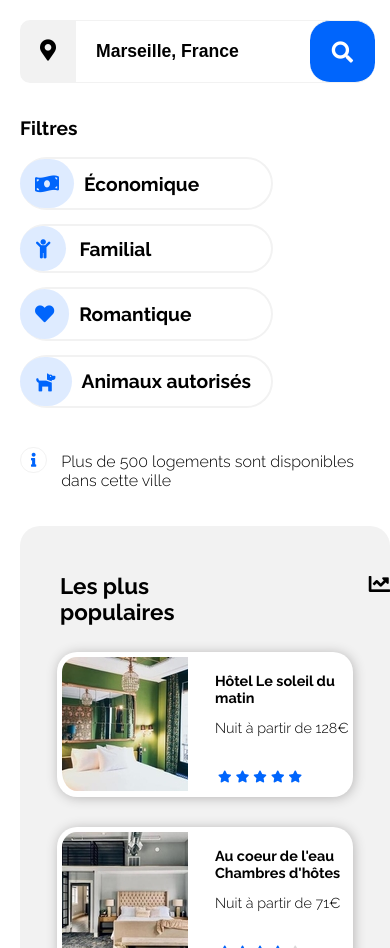
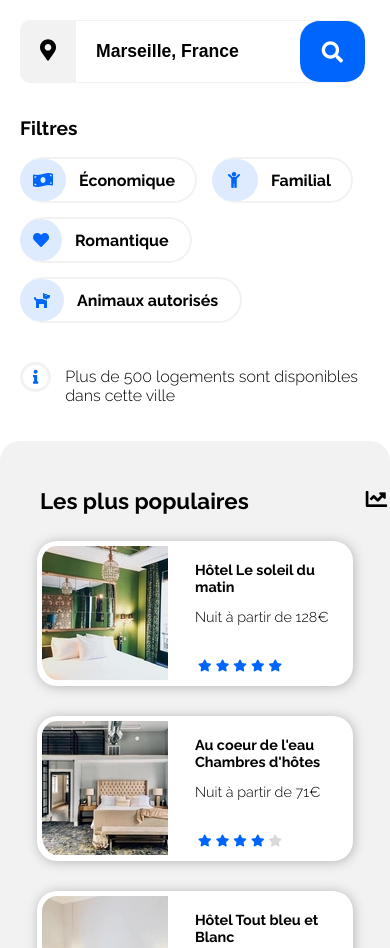
Before and after one commit to Davidvgn/DavidVignon_2_09012021, a plain HTML site: page index.html in a window 390 px wide. Shown: the part 295-1243 px from the top of the page. Drawn offline with Linux system fonts and the light colour scheme.

Commit message:
Mobile --> Section 'Filtres'

```diff
--- a/index.html
+++ b/index.html
@@ -44,7 +44,7 @@
 
 <!--SECTION "Recherche"-->
 
-            <section>
+            <section id="recherche">
                 <h1 class="trvz">Trouvez votre hébergement pour des vacances de rêve</h1>
                     <p>En plein centre ville ou en pleine nature</p>
 
@@ -75,7 +75,7 @@
 
 <!-- SECTION FILTRES-->
 
-            <section>
+            <section id="filtres">
 
                 <div id="conteneur2">   <!--FILTRES-->
 
@@ -101,7 +101,7 @@
 
 <!--Section "Hotel"-->
 
-            <section>
+            <section id='hotel'>
                 <div id="conteneur3"> <!--HEBERGEMENTS/LES PLUS POPULAIRES-->
 
                     <div class="elt3">                                                  <!--element 1 conteneur3 'HEBERGEMENT'-->
@@ -295,7 +295,7 @@
 
 <!--SECTION "ACTIVITES"-->
 
-            <section>
+            <section id="activites">
 
                 <h1 id="act">Activités à Marseille</h1>
 
--- a/style.css
+++ b/style.css
@@ -11,6 +11,7 @@
 body
 {
     font-family: 'Raleway', sans-serif;
+
 }
 a
 {
@@ -21,7 +22,9 @@ a
 {
     color: rgb(217,217,217);
 }
-#conteneur1                                          /* HEADER */
+                                                         /* HEADER */
+
+#conteneur1
 {
     display: flex;
     padding-bottom: 52px;
@@ -32,7 +35,7 @@ a
 #nav1 li
 {
     display: inline;
-    margin-left: 63px;
+    margin-left: 68px;
     padding-top: 10px;
 }
 #nav1 li:hover
@@ -57,7 +60,7 @@ a
      font-weight: bold;
      text-align: right;
      margin-left: 68px;
-     margin-right: 74px;
+     padding-right: 74px;
 }
 .ins:hover
 {
@@ -65,10 +68,11 @@ a
     border-top:solid #0065FC;
     padding-top: 52px;
 }
-section                         /* SECTION RECHERCHE */
-{
-    padding-left:52px;
-}
+#recherche                         /* SECTION RECHERCHE */
+    {
+       padding-left:52px;
+    }
+
 .trvz{              /* Titre SECTION RECHERCHE */
     font-size: 22px;
     padding-bottom: 20px;
@@ -128,6 +132,9 @@ form.formulaire button:hover
 {
     background: #0b7dda;
 }
+#filtres{
+    padding-left: 52px;
+}
 #conteneur2                         /* SECTION Filtres */
 {
     display: flex;
@@ -173,7 +180,7 @@ form.formulaire button:hover
     background-color: #deebff;
     color: #0065FC;
     margin-right:13px;
-    padding: 13px 16px 13px 16px;
+    padding: 13px 18px 13px 16px;
     border-radius: 300px;
 }
 #nav2 li:hover
@@ -199,6 +206,10 @@ form.formulaire button:hover
 {
     margin-top: 5px ;
 
+}
+
+#hotel{
+    padding-left: 52px;
 }
 #conteneur3{                            /* Conteneur "hebergements" - "les plus pop" */
     display: flex;
@@ -346,6 +357,9 @@ a[title*="Afficher"]{           /* 'afficher plus */
     padding-left: 3px;
     padding-bottom: 14px;
 }
+#activites{
+    padding-left: 52px;
+}
 #conteneur5{                    /* Activités à Marseille */
     display: flex;
 }
@@ -430,6 +444,7 @@ h3
 /* MOBILE */
 @media all and (max-width: 768px)
                                         /* HEADER MEDIA MOBILE */
+
 {
     #conteneur1
     {
@@ -487,7 +502,7 @@ h3
     .elt1:nth-child(1){
         flex: none;
         padding-left: 20px;
-        margin-right: 70px;
+        margin-right: 20px;
         margin-bottom: 38px;
         margin-top: 25px;
     }
@@ -505,18 +520,15 @@ h3
     .elt1:nth-child(3){
         order:2;
         flex: none;
-        margin-left: 90px;
-        margin-right: 0px;
+        margin-left: 140px;
+        padding-right: 0px;
         margin-top: 40px;
-
     }
  /* Fin media mobile header*/
-    section
-    {
+
+    #recherche{
         padding-left: 20px;
-    }
-
-                                /* Section 'Recherche' MOBILE */
+    }                               /* Section 'Recherche' MOBILE */
 
  .trvz{              /* Titre SECTION RECHERCHE */
     font-size: 23px;
@@ -534,7 +546,7 @@ h3
         padding: 20px;
         font-size: 1.1em;
         font-weight: bold;
-        width:240px;
+        width:230px;
         border-top: solid 1px #f2f2f2;
         border-bottom: solid 1px #f2f2f2;
     }
@@ -558,6 +570,10 @@ h3
     form.formulaire button:hover {
         background: #0b7dda;
     }
+
+    #filtres{
+        padding-left: 20px;
+    }
     #conteneur2                         /* SECTION Filtres */
     {
         flex-direction: column;
@@ -569,7 +585,6 @@ h3
         margin-right: 0px;
         margin-bottom: 18px;
     }
-
     #nav2
     {
         padding-left: 0px;
@@ -580,7 +595,9 @@ h3
         align-items: center;
         margin-bottom: 14px;
         padding-top: 0px;
+        font-size: 1em;
         padding-bottom: 0px;
+        margin-right: 15px;
     }
     #nav2 li:active
     {
@@ -588,26 +605,39 @@ h3
         background-color: #f2f2f2 ;
     }
     .filter1{
-        padding-right: 0px;
+        float: left;
+        font-size: 0.8em;
     }
-    .icones1           /*Icones filtres */
+    .filter3{
+        width:150px;
+    }
+    .filter4{
+        width:200px;
+    }
+    .icones                 /* Icones 'informations'*/
     {
-        background-color: #deebff;
-        color: #0065FC;
-        padding: 15px;
-        margin-right: 10px;
-        border-radius: 300px;
+        border:solid 3px #f2f2f2;
+
+    }
+    .inf_p              /* Texte après icones 'inf'*/
+    {
+        font-size:1em;
+    }
+
+    #hotel{
+        padding-left: 0px;
     }
     #conteneur3{                            /* Conteneur "hébergements" - "les plus pop" */
         flex-direction: column;
-
     }
     .elt3:nth-child(1){
         order:2;
-
     }
     .elt3:nth-child(2){
         order:1;
+    }
+    #hotel{
+        margin-right:0px;
     }
     #cntr{                          /* Conteneur "Hébergements" */
         flex-direction: column;
```
